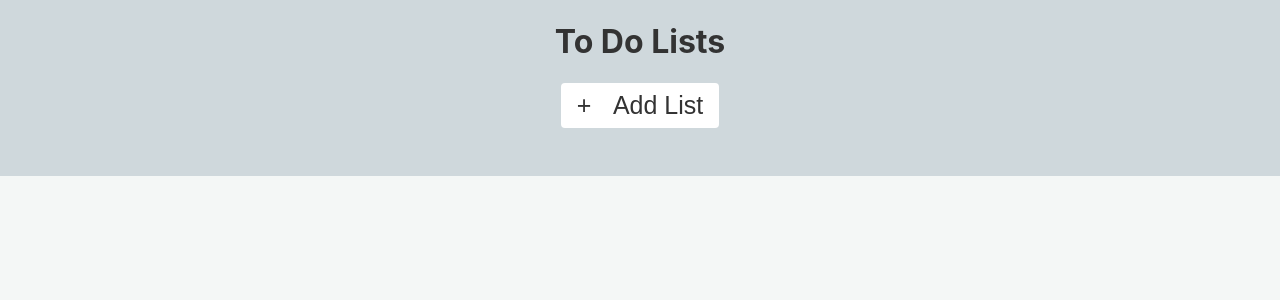
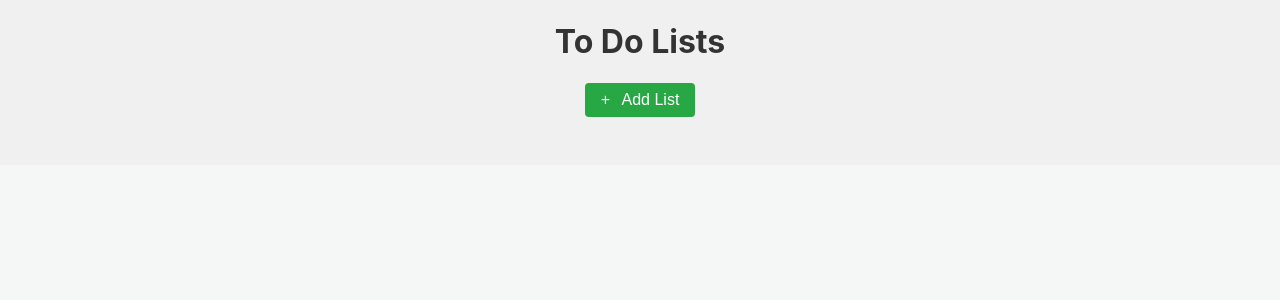
Before and after one commit to jakeolds/Todo-List, a React (Create React App) app: page / in a window 1280 px wide. Shown: the top 300 px of the page. Built offline with nearby package versions, Linux system fonts and the light colour scheme.

Commit message:
changed edit and delete buttons on home page to icons

```diff
--- a/src/components/Home.css
+++ b/src/components/Home.css
@@ -1,38 +1,36 @@
 .home {
   text-align: center;
-    background-color: #cfd8dc;
+  background-color: #f0f0f0; /* Light grey background */
 }
 
 .home-header {
   display: flex;
-    flex-direction: column; /* Stack children vertically */
-    align-items: center; /* Center-align children */
-    color: #333333;
+  flex-direction: column;
+  align-items: center;
   padding: 16px;
-    text-align: center; /* Center-align text */
 }
 
 .home-header h1 {
-    margin-bottom: 16px; /* Space between the title and the button */
+  margin-bottom: 16px;
 }
 
 .add-list-button {
-    background-color: #ffffff;
-    color: #333333;
+  background-color: #28a745; /* Primary color */
+  color: white;
   border: none;
   padding: 8px 16px;
   border-radius: 4px;
-    font-size: 25px;
+  font-size: 16px;
   cursor: pointer;
-    transition: background-color 0.2s ease-in-out;
+  transition: background-color 0.3s;
 }
 
 .add-list-button:hover {
-    background-color: #f8f8f8;
+  background-color: #218838; /* Slightly darker on hover */
 }
 
 .plus-icon {
-    margin-right: 16px;
+  margin-right: 8px;
 }
 
 .list-container {
@@ -43,26 +41,58 @@
   justify-content: center;
 }
 
+.list-item {
+  width: 250px;
+  margin: 16px;
+  border-radius: 8px;
+  overflow: hidden;
+  box-shadow: 0 4px 8px rgba(0, 0, 0, 0.1);
+  transition: transform 0.2s;
+  background-color: transparent;
+}
+
+.list-item:hover {
+  transform: scale(1.05);
+}
+
 .list-preview {
-    width: 250px; /* Adjust size as needed */
-    height: 250px;
-    border-radius: 8px;
   display: flex;
   flex-direction: column;
   align-items: center;
   justify-content: center;
-    text-decoration: none; /* Remove link underlines */
-    color: inherit; /* Inherit text color from parent */
-    box-shadow: 0 4px 8px rgba(0, 0, 0, 0.1); /* Add subtle shadow for depth */
-    transition: transform 0.3s ease; /* Smooth transition for hover effect */
-  }
-
-  .list-preview:hover {
-    transform: scale(1.10); /* Slightly larger scale up on hover */
+  text-decoration: none;
+  color: inherit;
+  padding: 16px;
+  background-color: transparent;
 }
 
 .list-icon {
   margin-bottom: 8px;
 }
 
-  /* Additional styles for hover effects, active states, etc., can be added here */
+.list-actions {
+  display: flex;
+  justify-content: space-around;
+  padding: 8px;
+}
+
+.icon-button {
+  border: none;
+  background: none;
+  cursor: pointer;
+  padding: 8px;
+  border-radius: 4px;
+  transition: background-color 0.2s;
+}
+
+.icon-button.edit-button {
+  color: #ffc107; /* Edit button color */
+}
+
+.icon-button.delete-button {
+  color: #dc3545; /* Delete button color */
+}
+
+.icon-button:hover {
+  background-color: rgba(0, 0, 0, 0.1);
+}
--- a/src/components/Home.js
+++ b/src/components/Home.js
@@ -2,15 +2,14 @@ import React from 'react';
 import { Link } from 'react-router-dom';
 import './Home.css';
 import { icons } from './icons';
+import { FaEdit, FaTrash } from 'react-icons/fa';
 
 function Home({ lists, onCreateNewList, deleteList, editList }) {
   const handleDeleteList = (listId) => {
-    // Call the deleteList function passed as a prop
     deleteList(listId);
   };
 
   const handleEditList = (listId) => {
-    // Call the editList function passed as a prop
     editList(listId);
   };
 
@@ -33,8 +32,14 @@ function Home({ lists, onCreateNewList, deleteList, editList }) {
                 </div>
                 <h2>{list.title}</h2>
               </Link>
-              <button onClick={() => handleEditList(list.id)}>Edit</button>
-              <button onClick={() => handleDeleteList(list.id)}>Delete</button>
+              <div className="list-actions">
+                <button className="icon-button edit-button" onClick={() => handleEditList(list.id)}>
+                  <FaEdit />
+                </button>
+                <button className="icon-button delete-button" onClick={() => handleDeleteList(list.id)}>
+                  <FaTrash />
+                </button>
+              </div>
             </div>
           );
         })}
```
Lines whose indentation alone changed are shown as unchanged.
